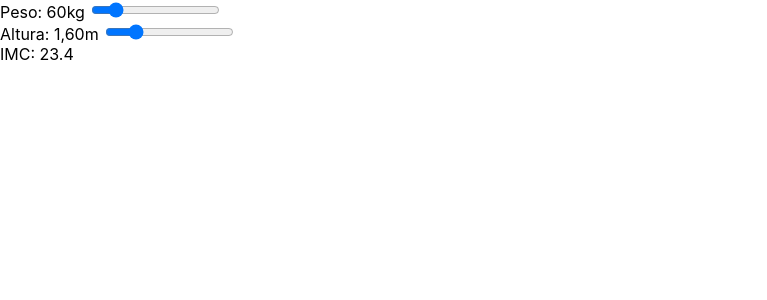
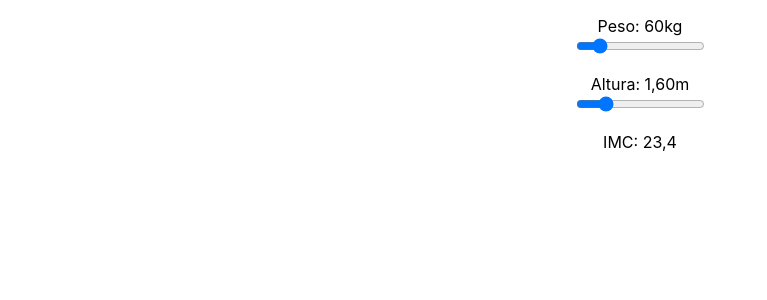
Before and after one commit to zomervinicius/IMCFrontendTest, a React (Create React App) app: page / in a window 1280 px wide. Shown: the top 300 px of the page, without its empty margins (0-767 px from the left). Built offline with nearby package versions, Linux system fonts and the light colour scheme.

Commit message:
add some styles

```diff
--- a/src/ImcCalculator.js
+++ b/src/ImcCalculator.js
@@ -13,17 +13,24 @@ export default function ImcCalculator() {
   }
   useEffect(() => {
     const calcImc = () => {
-      setImcValue((weight / (height * height)).toFixed(1))
+      setImcValue(
+        (weight / (height * height))
+          .toFixed(1)
+          .toString()
+          .replace(".", ",")
+          .replace(" ", "")
+      )
     }
     calcImc()
   }, [height, weight])
   return (
-    <div>
+    <div style={{ textAlign: "center" }}>
       <Slider
         min={40}
         max={180}
         value={weight}
         label={"Peso"}
+        divStyle={{ marginTop: "1rem" }}
         step={1}
         suffix={"kg"}
         onChange={onWeightChange}
@@ -31,14 +38,18 @@ export default function ImcCalculator() {
       <Slider
         min={1.5}
         max={2.0}
+        divStyle={{ marginTop: "1rem" }}
         step={0.01}
         value={height}
+        inputStyle={{ width: "200px" }}
         label={"Altura"}
         suffix={"m"}
         onChange={onHeightChange}
         isDecimal
       />
-      <span>IMC: {imcValue}</span>
+      <div style={{ marginTop: "1rem" }}>
+        <span style={{ textAlign: "left" }}>IMC: {imcValue}</span>
+      </div>
     </div>
   )
 }
--- a/src/Slider.js
+++ b/src/Slider.js
@@ -8,7 +8,9 @@ export default function Slider({
   suffix,
   isDecimal,
   onChange,
-  step
+  step,
+  inputStyle,
+  divStyle
 }) {
   const replaceDot = parseFloat(value)
     .toFixed(2)
@@ -17,10 +19,14 @@ export default function Slider({
     .replace(" ", "")
 
   return (
+    <div style={divStyle}>
+      <span style={{ textAlign: "left" }}>{`${label}: ${
+        isDecimal ? replaceDot : value
+      }${suffix} `}</span>
       <div>
-      <span>{`${label}: ${isDecimal ? replaceDot : value}${suffix} `}</span>
         <input
           type="range"
+          style={{ inputStyle }}
           min={min}
           max={max}
           value={value}
@@ -28,5 +34,6 @@ export default function Slider({
           step={step}
         ></input>
       </div>
+    </div>
   )
 }
```
Lines whose indentation alone changed are shown as unchanged.
